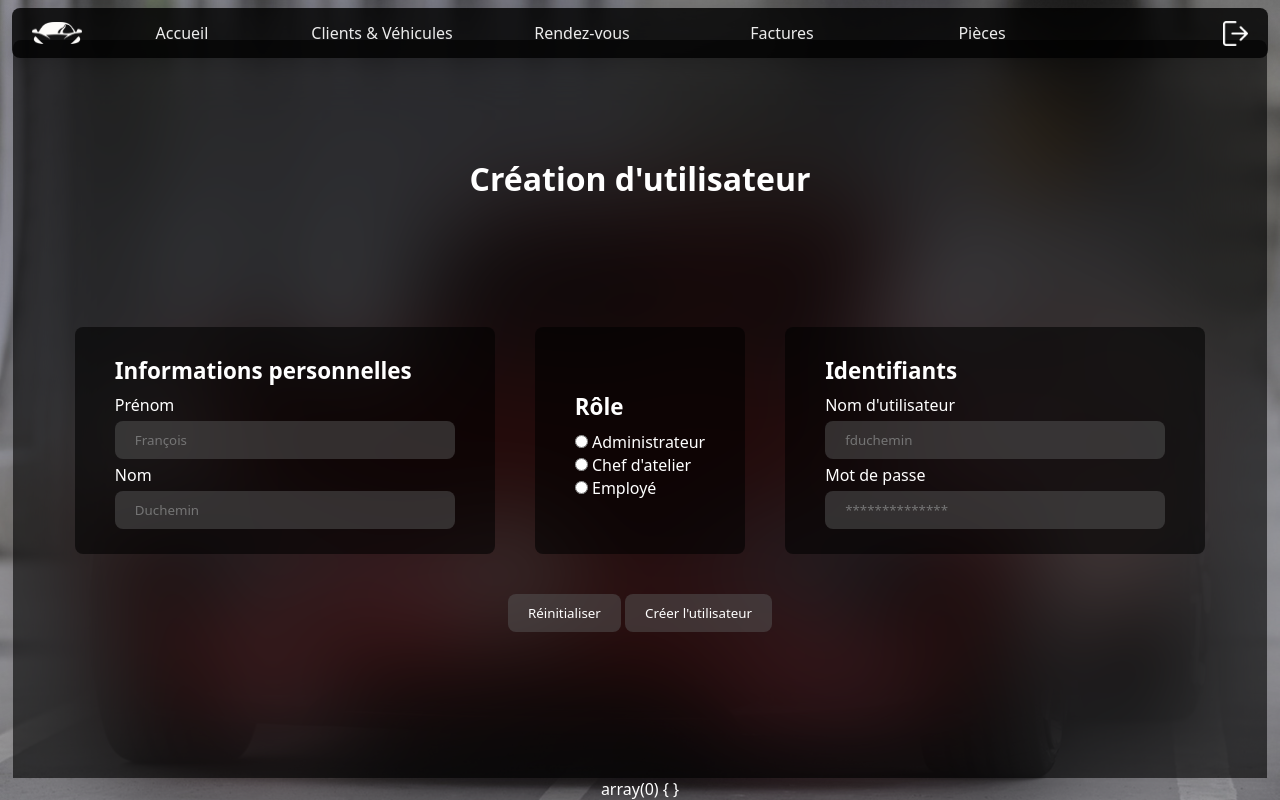
After one commit to A5hura666/AutoCars, a PHP site: page /creer-utilisateur.php in a window 1280 px wide. The commit adds this page. Run offline with PHP 8.4, Linux system fonts and the light colour scheme.

Commit message:
Creation utilisateur started

```diff
--- a/public/classes/Administrateur.php
+++ b/public/classes/Administrateur.php
@@ -1,9 +1,9 @@
 <?php
 // Représentation d'un administrateur
 class Administrateur {
-     public $id;
-     public $login;
-     public $mdp;
+     public int $id;
+     public string $login;
+     public string $mdp;
 
      public function __construct(int $id, string $l, string $m) {
          $this->id = $id; $this->login = $l; $this->mdp = $m;
--- a/public/classes/Users.php
+++ b/public/classes/Users.php
@@ -2,31 +2,50 @@
 
 class Users
 {
-    public int $idUser;
-    public string $LastName;
-    public string $FirstName;
-    public string $Login;
-    public string $Password;
+    private int $idUser;
+    private string $LastName;
+    private string $FirstName;
+    private string $Role;
+    private string $Login;
+    private string $Password;
 
+    const ADMINISTRATEUR="Administrateur";
+    const CHEF_ATELIER="Chef d'atelier";
+    const OPERATEUR="Opérateur";
 
     /**
      * @param int $idUser
      * @param string $LastName
      * @param string $FirstName
+     * @param string $Role
      * @param string $Login
      * @param string $Password
      */
-    public function __construct(int $idUser, string $LastName, string $FirstName, string $Login, string $Password)
+    public function __construct(int $idUser, string $LastName, string $FirstName, string $Role, string $Login, string $Password)
     {
         $this->idUser = $idUser;
         $this->LastName = $LastName;
         $this->FirstName = $FirstName;
+        $this->Role = $Role;
         $this->Login = $Login;
         $this->Password = $Password;
-
     }
 
+    /**
+     * @return string
+     */
+    public function getRole(): string
+    {
+        return $this->Role;
+    }
 
+    /**
+     * @param string $Role
+     */
+    public function setRole(string $Role): void
+    {
+        $this->Role = $Role;
+    }
 
     /**
      * @return int
@@ -108,20 +127,4 @@ class Users
         $this->Password = $Password;
     }
 
-    /**
-     * @return string[]
-     */
-    public function getRole(): array|string
-    {
-        return $this->Role;
-    }
-
-    /**
-     * @param string[] $Role
-     */
-    public function setRole(array|string $Role): void
-    {
-        $this->Role = $Role;
-    }
-
 }
--- /dev/null
+++ b/public/creer-utilisateur.php
@@ -0,0 +1,100 @@
+<?php
+    session_start();
+    require "autoload.php";
+
+    $message="";
+    $erreur="";
+
+    $theUsers = new UsersDAO(MaBD::getInstance());
+
+    if (isset($_POST['createUser'])){
+        $newUser = new Users($theUsers->getNewIdForUser(),$_POST['nom'],$_POST['prenom'],$_POST['role'],$_POST['login'],$_POST['password']);
+        $theUsers->save($newUser);
+    }
+
+    if(isset($_POST['deconnexion'])){
+        session_destroy();
+        header("Location: Connexion.php");
+        exit(0);
+    }
+
+?>
+<!DOCTYPE html>
+<html lang="fr">
+
+<head>
+    <meta charset="utf-8">
+    <title>Log In</title>
+    <link rel="stylesheet" href="css/style.css">
+    <meta name="viewport" content="width=device-width, initial-scale=1">
+    <meta lang="utf-8" content="text/html; charset=utf-8">
+</head>
+
+<body>
+<nav>
+    <section class="nav-left">
+        <img src="img/logo.png" alt="logo">
+        <a href="#">Accueil</a>
+        <a href="#">Clients & Véhicules</a>
+        <a href="#">Rendez-vous</a>
+        <a href="#">Factures</a>
+        <a href="#">Pièces</a>
+    </section>
+    <section class="nav-right">
+        <img src="img/logout.png" alt="Déconnexion" class="logout">
+    </section>
+</nav>
+
+<main class="interface">
+    <h2>Création d'utilisateur</h2>
+    <section>
+        <form class="createuser" method="post">
+            <!--<input hidden type='text' name='id' value='<?php //$this->idUser ?>'/>-->
+            <section>
+                <div class="personalData">
+                    <h3>Informations personnelles</h3>
+                    <label for="fname">Prénom</label>
+                    <input type="text" class="fname" name="prenom" placeholder="François" required>
+                    <label for="fname">Nom</label>
+                    <input type="text" class="lname" name="nom" placeholder="Duchemin" required>
+                </div>
+                <div class="role">
+                    <h3>Rôle</h3>
+                    <div>
+                        <input type="radio" name="role" id="Administrateur" value="Administrateur" required>
+                        <label for="Administrateur">Administrateur</label><br>
+                    </div>
+                    <div>
+                        <input type="radio" name="role" id="Chef d'atelier" value="Chef d'atelier" required>
+                        <label for="Chef d'atelier">Chef d'atelier</label><br>
+                    </div>
+                    <div>
+                        <input type="radio" name="role" id="Employé" value="Employé" required>
+                        <label for="Employé">Employé</label>
+                    </div>
+                </div>
+                <div class="credentials">
+                    <h3>Identifiants</h3>
+                    <label for="username">Nom d'utilisateur</label>
+                    <input type="text" class="username" name="login" placeholder="fduchemin" required>
+                    <label for="password">Mot de passe</label>
+                    <input type="text" class="password" name="password" placeholder="**************" required>
+                </div>
+            </section>
+            <div class="btn">
+                <input type="reset" value="Réinitialiser">
+                <input type="submit" name="createUser" value="Créer l'utilisateur">
+            </div>
+        </form>
+    </section>
+</main>
+
+
+<?php
+    var_dump($_POST);
+?>
+
+<script src="js/script.js"></script>
+</body>
+
+</html>
--- a/public/css/style.css
+++ b/public/css/style.css
@@ -9,9 +9,33 @@
 	--discrete-text: #696969;
 }
 
+::-webkit-scrollbar {
+	width: 12px;
+}
+
+::-webkit-scrollbar-track {
+	box-shadow: inset 0 0 10px 10px transparent;
+	border: solid 3px transparent;
+}
+
+::-webkit-scrollbar-thumb {
+	box-shadow: inset 0 0 10px 10px rgba(255, 255, 255, 0.2);
+	border: solid 3px transparent;
+	border-radius: 12px;
+}
+
+::-webkit-scrollbar-thumb:hover {
+	box-shadow: inset 0 0 10px 10px rgba(255, 255, 255, 0.4);
+}
+
+
+::-webkit-calendar-picker-indicator {
+	filter: invert(1);
+}
+
 * {
 	font-family: system-ui, -apple-system, BlinkMacSystemFont, 'Segoe UI', Roboto,
-	Oxygen, Ubuntu, Cantarell, 'Open Sans', 'Helvetica Neue', sans-serif;
+		Oxygen, Ubuntu, Cantarell, 'Open Sans', 'Helvetica Neue', sans-serif;
 	color: #ffffff;
 	-webkit-user-select: none;
 	user-select: none;
@@ -23,11 +47,13 @@ body {
 	margin: 0;
 	padding: 0;
 }
+
 html {
 	background-image: url(../img/bg.jpg);
 	background-repeat: no-repeat;
 	background-size: cover;
 }
+
 body {
 	height: 100vh;
 	width: 100vw;
@@ -45,7 +71,7 @@ body {
 
 }
 
-main{
+main {
 	height: 86vh;
 	display: flex;
 	justify-content: center;
@@ -59,26 +85,41 @@ main{
 }
 
 
-body{
+body {
 	justify-content: flex-end;
+}
+
+ul{
+	padding-inline-start: 0;
 }
 
 .login {
 	display: flex;
 	width: 850px;
 	height: 500px;
-	background-color: ;
 	border-radius: var(--border-norm);
 }
+
 #login,
 #logo {
 	width: 50%;
+	height: 100%;
 }
-#logo{
+
+#logo {
 	border-top-right-radius: var(--border-norm);
 	border-bottom-right-radius: var(--border-norm);
 	background-color: rgb(28, 115, 181);
-}
+
+		height: 100%;
+		display: flex;
+		align-items: center;
+		flex-direction: column;
+		justify-content: center;
+	}
+
+
+
 form {
 	display: flex;
 	justify-content: space-around;
@@ -87,12 +128,14 @@ form {
 	height: 100%;
 	align-items: center;
 }
+
 .credentials {
 	display: flex;
 	flex-direction: column;
 	justify-content: space-around;
 	margin-top: 20px;
 }
+
 .login label {
 	padding-bottom: 5px;
 }
@@ -102,7 +145,8 @@ form {
 	border-top-left-radius: var(--border-norm);
 	border-bottom-left-radius: var(--border-norm);
 }
-input {
+
+input, select {
 	background-color: #5b5b5b7a;
 	border: none;
 	border-radius: var(--border-norm);
@@ -111,19 +155,20 @@ input {
 	width: 1;
 	margin: 5px 0;
 }
+
 label {
 	color: white;
 }
 
-h2{
+h2 {
 	font-size: 200%;
 }
 
-h3{
+h3 {
 	font-size: 140%;
 }
 
-article{
+article {
 	margin: 10px;
 }
 
@@ -145,25 +190,32 @@ nav {
 	box-shadow: 0px 8px 16px hsl(0deg 0% 0% / 14%);
 	padding: 0px 20px;
 }
-nav a{
+
+nav a {
 	text-decoration: none;
 }
-nav a, nav img {
+
+nav a,
+nav img {
 	filter: invert(1);
 }
-nav > section {
+
+nav>section {
 	display: flex;
 	flex-direction: row;
 }
-nav section *{
+
+nav section * {
 	margin: 0;
 	/* padding: 0 50px; */
 	color: #141414;
 }
+
 nav img {
 	width: 50px;
 	/* height: 20px; */
 }
+
 nav a:hover:after {
 	background-color: #141414;
 	height: 2px;
@@ -180,14 +232,15 @@ nav a:hover:after {
 	width: 200px;
 	text-align: center;
 }
-.menu{
+
+.menu {
 	display: flex;
 	flex-wrap: wrap;
 	width: 100%;
 	justify-content: space-around;
 }
 
-.btn-menu{
+.btn-menu {
 	background-color: var(--bg-primary);
 	width: 300px;
 	height: 300px;
@@ -198,19 +251,19 @@ nav a:hover:after {
 	justify-content: center;
 }
 
-.btn-menu:hover{
+.btn-menu:hover {
 	background-color: #000000;
 }
 
-.logout{
+.logout {
 	width: 25px;
 }
 
-.btn-menu > img {
+.btn-menu>img {
 	width: 150px;
 }
 
-.popupmenu{
+.popupmenu {
 	position: absolute;
 	width: 95%;
 	height: 60%;
@@ -231,7 +284,7 @@ nav a:hover:after {
 }
 
 
-.back{
+.back {
 	position: absolute;
 	top: 10px;
 	right: 10px;
@@ -240,13 +293,14 @@ nav a:hover:after {
 	font-size: 140%;
 	color: var(--discrete-text);
 }
-.back:hover{
+
+.back:hover {
 	color: #ffffff;
 	font-size: 150%;
 }
 
 
-.hidden{
+.hidden {
 	display: none;
 }
 
@@ -257,27 +311,33 @@ nav a:hover:after {
 /*---------------------------------------------------
 					Create User
 ---------------------------------------------------*/
-.interface{
+.interface {
 	background-color: #0000009d;
 	flex-direction: column;
 	justify-content: space-evenly;
 	padding-bottom: 50px;
 }
 
+.interface h3 {
+	margin: 8px 0;
+}
 
-.interface form>section{
+.interface form>section {
 	display: flex;
 	flex-wrap: wrap;
 	justify-content: center;
 }
 
-.interface form .btn{
+.interface form .btn {
 	flex-direction: row;
+	margin-top: 25px;
 }
 
-.interface form>section>div{
-	margin: 20px;
-	padding: 40px 60px;
+.interface form>section>div,
+aside>div,
+.details {
+	margin: 10px 20px;
+	padding: 20px 40px;
 	display: flex;
 	flex-direction: column;
 	justify-content: center;
@@ -285,62 +345,6 @@ nav a:hover:after {
 	border-radius: var(--border-norm);
 }
 
-.interface form input[type="text"]{
-	width: 350px;
+.interface form input[type="text"] {
+	width: 300px;
 }
-
-.interface form .btn{
-	margin-top: 50px;
-}
-
-
-
-
-
-
-
-/*--------------------------------------------------
-					Create RDV
---------------------------------------------------*/
-
-.client,.vehicle{
-	align-items: center;
-}
-
-.client>section:first-child,.vehicle>section:first-child{
-	display: flex;
-	align-items: center;
-	flex-direction: column;
-}
-
-.clientdetails, .vehicledetails{
-	margin-top: 50px;
-}
-
-.usersearchbar, .vehiclesearchbar{
-	width: 400px !important;
-	border-radius: 100px;
-}
-
-.cp{
-	width: 60px !important;
-}
-
-.ville{
-	width: 200px !important;
-}
-
-.clientdetails>div,.vehicledetails>div{
-	align-items: center;
-	display: flex;
-	justify-content: space-between;
-}
-
-.clientdetails>div label,.vehicledetails>div label{
-	margin: 0 10px;
-}
-
-
-.vehicledetails input[type="text"]{
-	width: 250px !important;
-}
--- a/public/login.php
+++ b/public/login.php
@@ -14,7 +14,6 @@ if (isset($_POST['login']) && isset($_POST['password'])) {
         $erreur = "login ou mdp incorrect";
     }
 }*/
-
 $theUsers = new UsersDAO(MaBD::getInstance());
 
 $param['login'] = isset($_POST['login'])?trim($_POST['login']):"";
@@ -22,16 +21,18 @@ $param['password'] = isset($_POST['password'])?trim($_POST['password']):"";
 $param['message'] = "";
 $erreur="";
 
+
 //Les Users Connexion
 if (isset($_POST['login']) && isset($_POST['password'])) {
     if (($theUser = $theUsers->check($_POST['login'],$_POST['password'])) != null) {
         $_SESSION['login'] = $theUser;
         header("Location: home_ca.php");
-        return;
+        exit(0);
     } else {
         $erreur = "Login or password wrong !";
     }
 }
+
 ?>
 <!DOCTYPE html>
 
```
Also changed, not shown: public/classes/UsersDAO.php (+17 -11 lines), public/css/creer-rdv.css (added, +76 -0 lines), public/css/liste.css (added, +62 -0 lines).
